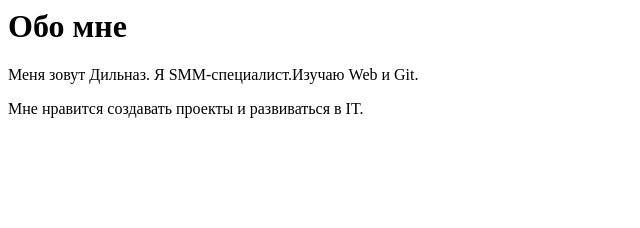
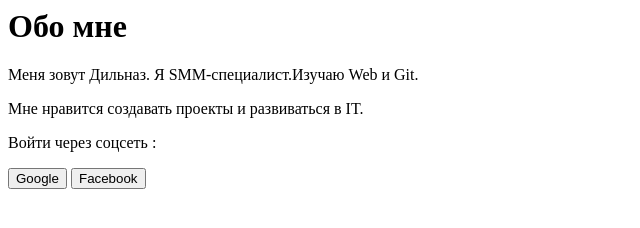
Before and after one commit to moonllightbae/homework_git, a plain HTML site: page index.html in a window 1280 px wide. Shown: the whole page, without its empty margins (0-640 px from the left). Drawn offline with Linux system fonts and the light colour scheme.

Commit message:
Добавлена форма входа через соцсети

```diff
--- a/index.html
+++ b/index.html
@@ -1,3 +1,8 @@
 <h1> Обо мне </h1>
 <p> Меня зовут Дильназ. Я SMM-специалист.Изучаю Web и Git.</p>
 <p> Мне нравится создавать проекты и развиваться в IT. </p>
+<div>
+<p> Войти через соцсеть :</p>
+<button> Google </button>
+<button> Facebook </button>
+</div>
```
